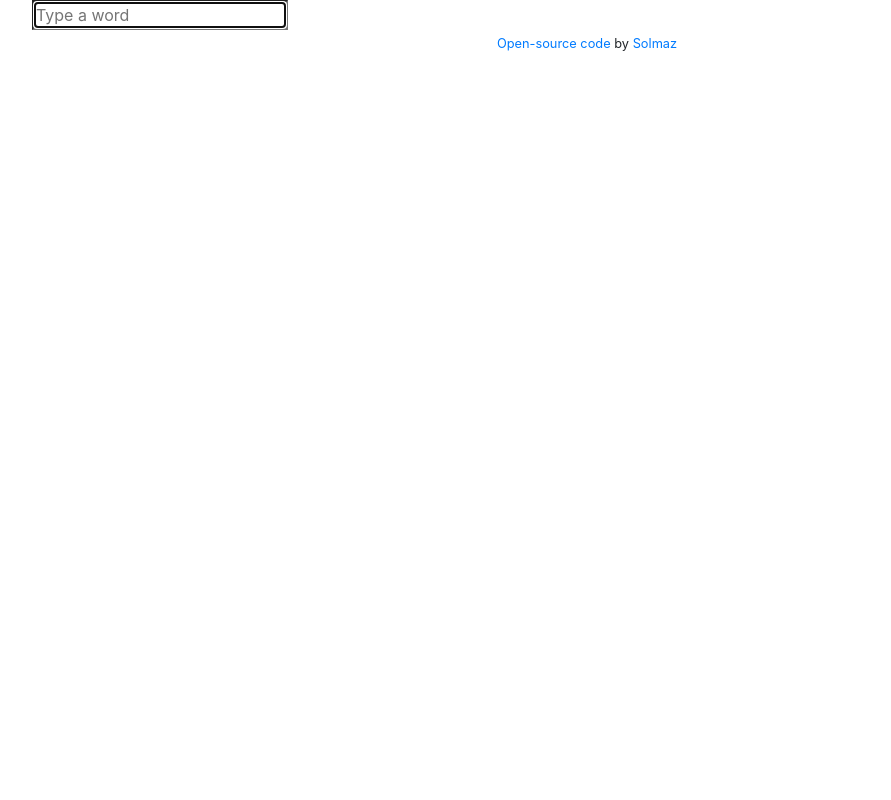
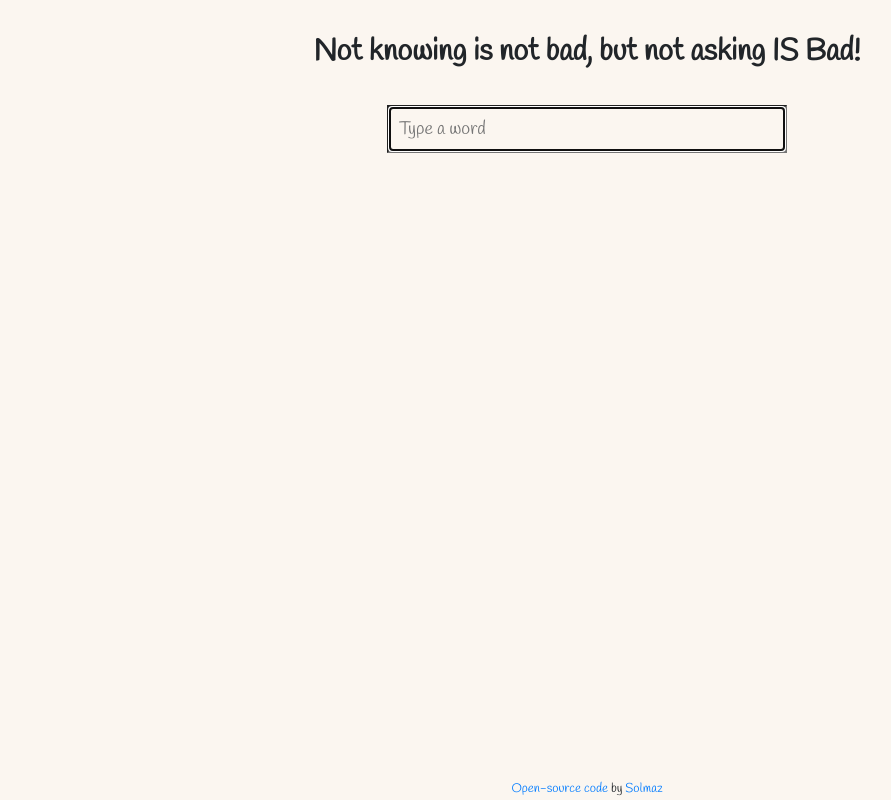
Before and after one commit to Solymaz/dictionary, a React (Create React App) app: page / in a window 1280 px wide. Shown: the whole page, without its empty margins (53-944 px from the left). Built offline with nearby package versions, Linux system fonts and the light colour scheme.

Commit message:
styled the app

```diff
--- a/public/index.html
+++ b/public/index.html
@@ -18,6 +18,11 @@
     <link rel="apple-touch-icon" href="%PUBLIC_URL%/logo192.png" />
 
     <link rel="manifest" href="%PUBLIC_URL%/manifest.json" />
+    <link rel="preconnect" href="https://fonts.gstatic.com" />
+    <link
+      href="https://fonts.googleapis.com/css2?family=Handlee&display=swap"
+      rel="stylesheet"
+    />
 
     <title>Dictionary</title>
   </head>
--- a/src/App.css
+++ b/src/App.css
@@ -1,3 +1,11 @@
-.App-footer {
+body {
   text-align: center;
+  font-family: "Handlee", cursive;
+  background-color: #fbf6f0;
 }
+
+.App-header {
+  font-size: 30px;
+  padding-top: 30px;
+  font-weight: bold;
+}
--- a/src/App.js
+++ b/src/App.js
@@ -5,9 +5,11 @@ function App() {
   return (
     <div className="App">
       <div className="container">
-        <header className="App-header"></header>
+        <header className="App-header">
+          Not knowing is not bad, but not asking IS Bad!
+        </header>
         <Dictionary />
-        <footer className="App-footer">
+        <footer className="fixed-bottom text-center">
           <small>
             <a
               href="https://github.com/Solymaz/dictionary"
--- a/src/Dictionary.css
+++ b/src/Dictionary.css
@@ -0,0 +1,14 @@
+.Dictionary {
+  margin: 30px;
+}
+.Dictionary input {
+  width: 400px;
+  height: 3rem;
+  background: transparent;
+  font-size: large;
+  padding-left: 10px;
+}
+.Results-error {
+  font-size: 26px;
+  margin-top: 20px;
+}
--- a/src/Dictionary.js
+++ b/src/Dictionary.js
@@ -6,17 +6,26 @@ import "./Dictionary.css";
 export default function Dictionary() {
   const [keyword, setKeyword] = useState("");
   const [results, setResults] = useState();
+  const [showError, setShowError] = useState(false);
 
-  function handleResponse(response) {
+  function handleResponse(response, event) {
     setResults(response.data[0]);
-    console.log(results);
+    setShowError(false);
+    event.target.reset();
+  }
+
+  function handleError() {
+    setShowError(true);
+    setResults();
   }
 
   function search(event) {
     event.preventDefault();
     const apiUrl = `https://api.dictionaryapi.dev/api/v2/entries/en_US/${keyword}`;
-    axios.get(apiUrl).then(handleResponse);
-    event.target.reset();
+    axios
+      .get(apiUrl)
+      .then((response) => handleResponse(response, event))
+      .catch(handleError);
   }
 
   return (
@@ -31,7 +40,12 @@ export default function Dictionary() {
           }}
         />
       </form>
-      <Results results={results} />
+      {showError && (
+        <div className="Results-error">
+          The word could not be found, try again! 🧐
+        </div>
+      )}
+      {results && <Results results={results} />}
     </div>
   );
 }
--- a/src/Meaning.css
+++ b/src/Meaning.css
@@ -1,3 +1,35 @@
+.Meaning {
+  font-size: 22px;
+  position: relative;
+}
 .Meaning::first-letter {
   text-transform: capitalize;
 }
+.Meaning h4 {
+  font-weight: bold;
+}
+.Meaning-paper {
+  background: #fff;
+  max-width: 80%;
+  padding: 70px 40px;
+  text-align: left;
+  margin: 20px auto;
+  box-shadow: 5px 5px 7px rgb(0 0 0 / 60%);
+  position: relative;
+  margin-top: 50px;
+}
+.Meaning-tape {
+  height: 40px;
+  top: -20px;
+  left: 100px;
+  width: 200px;
+  background-color: #bbbbbb;
+  border-right: 2px dotted #aaaaaa;
+  border-left: 2px dotted #aaaaaa;
+  opacity: 0.5;
+  position: absolute;
+  transform: rotate(-5deg);
+}
+.Meaning-example {
+  color: #a3633e;
+}
--- a/src/Meaning.js
+++ b/src/Meaning.js
@@ -4,6 +4,8 @@ import "./Meaning.css";
 export default function Meaning({ meaning }) {
   return (
     <div className="Meaning">
+      <section className="Meaning-paper">
+        <div className="Meaning-tape"></div>
         <h4>{meaning.partOfSpeech}</h4>
         {meaning.definitions.map((definition, index) => {
           return (
@@ -12,6 +14,7 @@ export default function Meaning({ meaning }) {
                 <strong>Definition: </strong>
                 {definition.definition}
               </p>
+              {definition.example && (
                 <p>
                   <strong>Example: </strong>{" "}
                   <em className="Meaning-example">
@@ -20,10 +23,12 @@ export default function Meaning({ meaning }) {
                     )}`}
                   </em>
                 </p>
+              )}
               <br />
             </div>
           );
         })}
+      </section>
     </div>
   );
 }
--- a/src/Results.css
+++ b/src/Results.css
@@ -1,3 +1,19 @@
 .Results::first-letter {
   text-transform: capitalize;
 }
+.Results h1 {
+  font-weight: bolder;
+  margin-top: 35px;
+}
+.Results-word {
+  margin: 0 auto;
+  padding: 20px 10px;
+  background: #ffda77;
+  min-height: 10em;
+  width: 220px;
+  top: 13px;
+  box-shadow: 5px 5px 7px rgb(0 0 0 / 60%);
+  position: relative;
+  transform: rotate(5deg);
+  left: 350px;
+}
--- a/src/Results.js
+++ b/src/Results.js
@@ -3,10 +3,12 @@ import Meaning from "./Meaning";
 import "./Results.css";
 
 export default function Results({ results }) {
-  if (results) {
   return (
     <div className="Results">
-        <h2>{results.word}</h2>
+      <section className="Results-word">
+        <h1>{results.word}</h1>
+        {results.phonetics && results.phonetics.length>0 && <p>{results.phonetics[0].text}</p>}
+      </section>
       {results.meanings.map((meaning, index) => {
         return (
           <div key={index}>
@@ -16,7 +18,4 @@ export default function Results({ results }) {
       })}
     </div>
   );
-  } else {
-    return null;
 }
-}
```
Also changed, not shown: src/logo.svg (deleted). Lines whose indentation alone changed are shown as unchanged.
